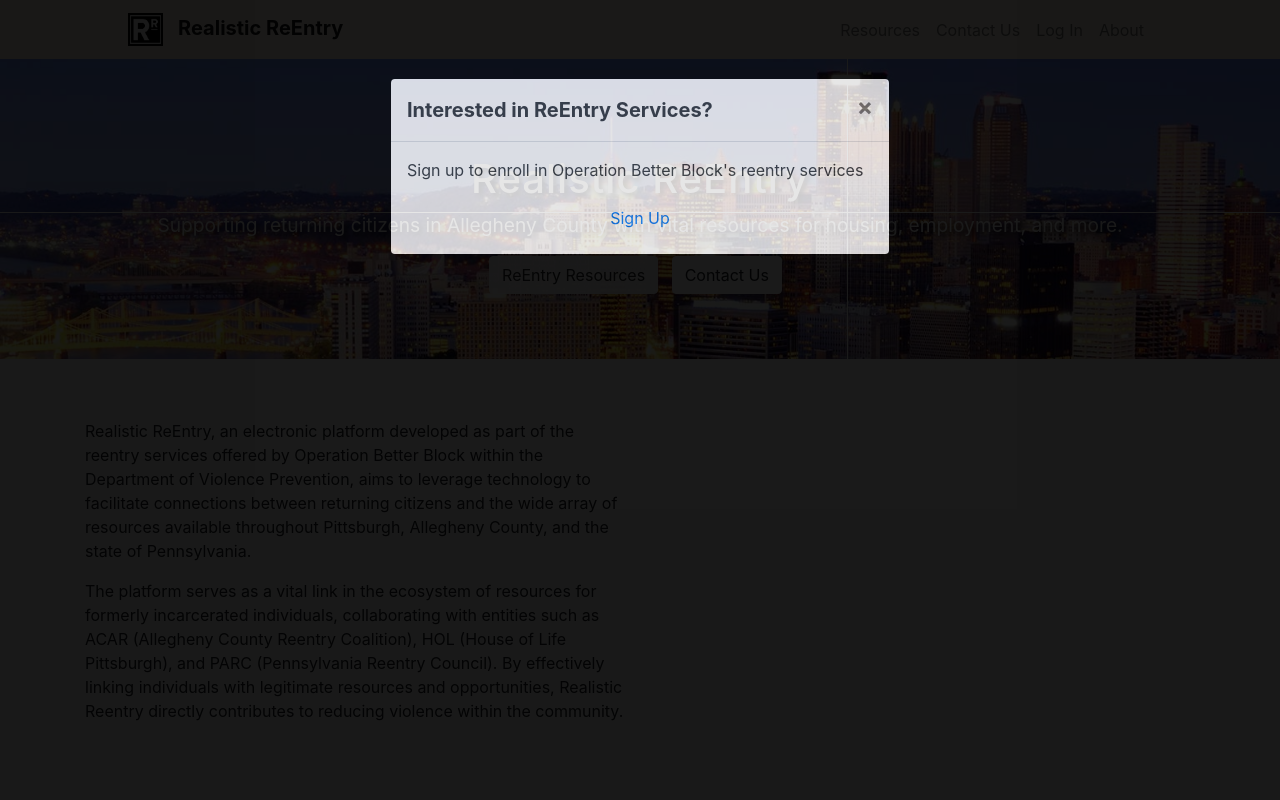
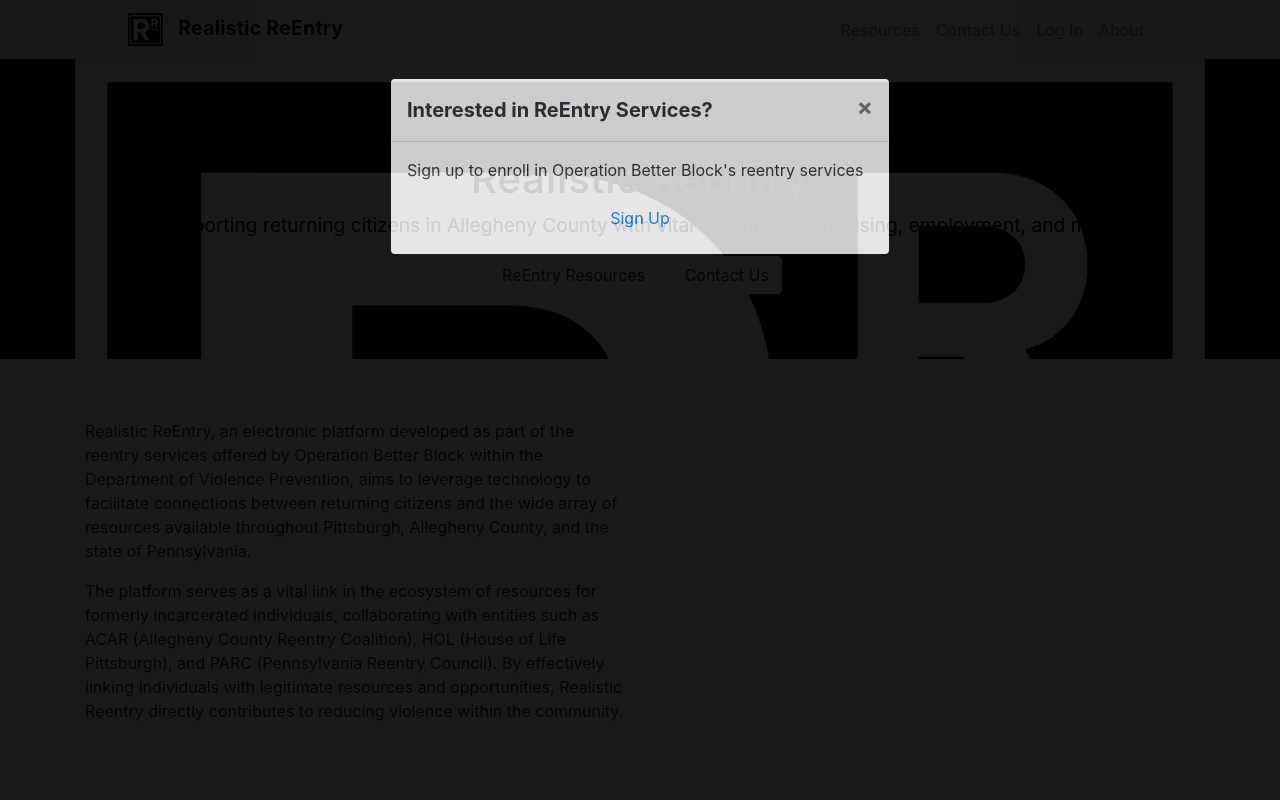
Before and after one commit to elainewangg/ReEntry, a Django app: page / in a window 1280 px wide. Run offline with Django 3.2, Linux system fonts and the light colour scheme; some libraries are stand-ins or nearby versions.

Commit message:
add background image

```diff
--- a/NewEra/static/NewEra/index_styles.css
+++ b/NewEra/static/NewEra/index_styles.css
@@ -22,7 +22,7 @@ div.secondary-content {
 .parallax {
     /* Credit: https://www.w3schools.com/howto/howto_css_parallax.asp */
     position: relative;
-    background-image: url("/static/NewEra/night_pgh.jpg");
+    background-image: url("/static/NewEra/reentry_logo.jpg");
     height: 300px;
     padding-top: 12vh;
     padding-bottom: 7vh;
@@ -43,7 +43,7 @@ div.secondary-content {
 }
 
 .parallax-text {
-    text-shadow: 3px 3px 5px black;
+    text-shadow: 0px 0px 0px black;
 }
 
 h1.parallax-text {
--- a/NewEra/templates/NewEra/home.html
+++ b/NewEra/templates/NewEra/home.html
@@ -12,8 +12,8 @@
 {% block content %}
 
 	<div class="parallax">
-		<span class="parallax-text"><h1 class="text-white parallax-text">Realistic ReEntry</h1></span>
-		<p class="text-white parallax-text subtitle">
+		<span class="parallax-text"><h1 class="text-black parallax-text">Realistic ReEntry</h1></span>
+		<p class="text-black parallax-text subtitle">
 			Supporting returning citizens in Allegheny County with vital resources for housing, employment, and more.
 		</p>
         <div class="inline-button">
```
Also changed, not shown: NewEra/static/NewEra/homepage_bg.jpg (added).
